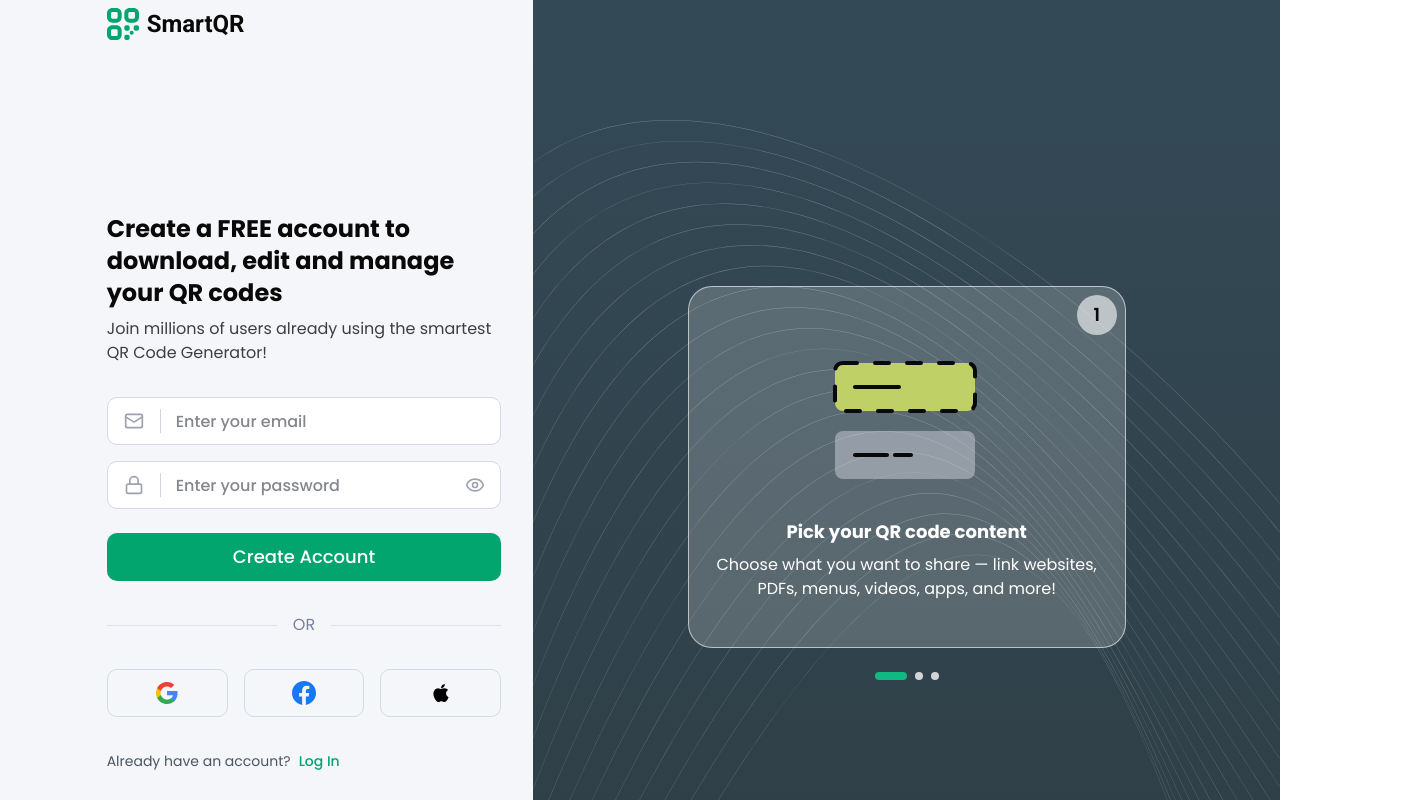
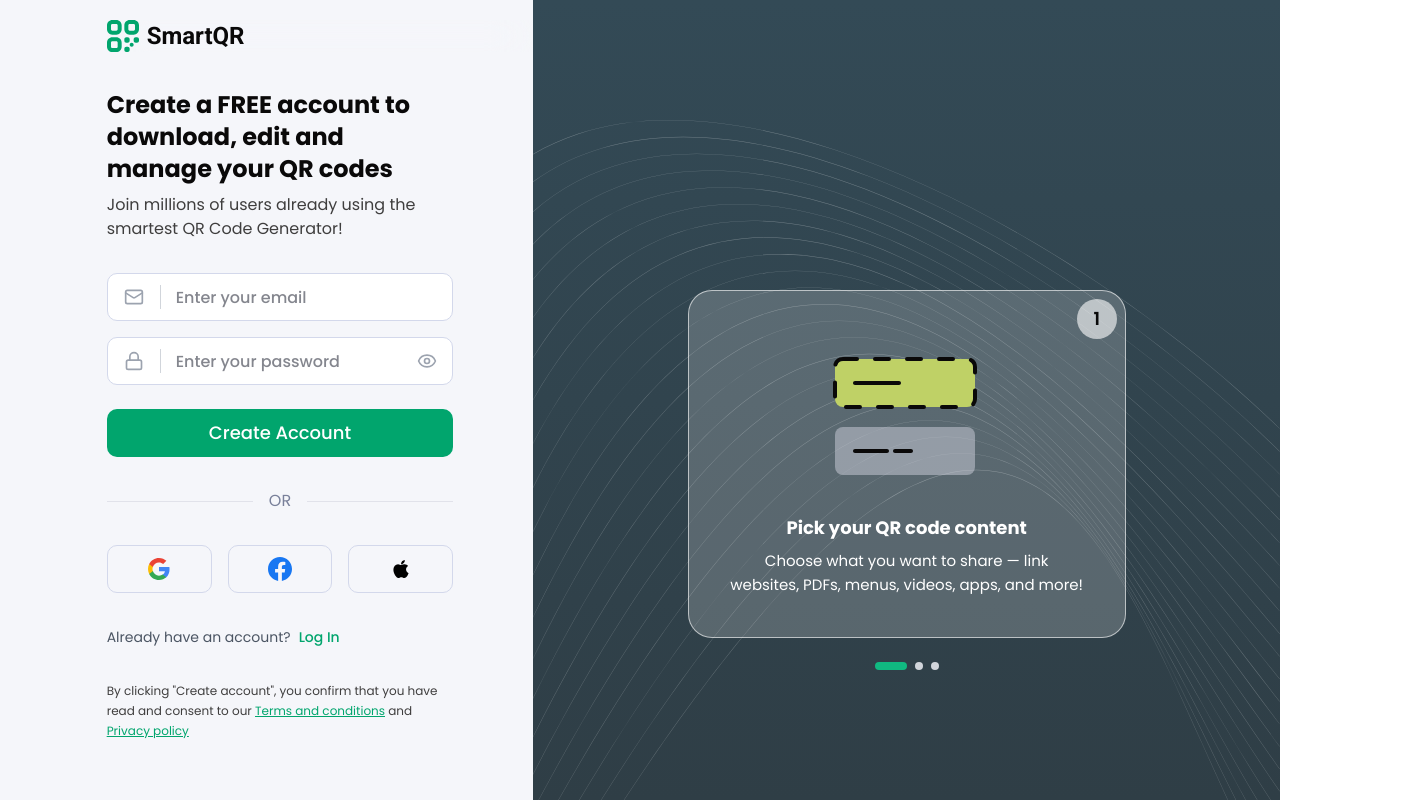
Before and after one commit to monaim3/QR-Code, a Next.js app: page /signup_v2 in a window 1280 px wide. Shown: the top 800 px of the page, 1426 px wide, since content can reach past the window. Built offline with nearby package versions, Linux system fonts and the light colour scheme.

Commit message:
fixes shuvo's update

```diff
--- a/app/checkout/congratulation/body.tsx
+++ b/app/checkout/congratulation/body.tsx
@@ -4,9 +4,9 @@ import LoadingAnimation from "../../../components/ui/loadingAnimation";
 
 export default function CongratulationPage(){
     return (
-        <Container className="flex flex-col items-center justify-center min-h-screen">
+        <Container className="flex flex-col items-center justify-center min-h-[calc(100vh-159px)]">
             <div className="flex flex-col items-center justify-start bg-white rounded-[12px] shadow-card w-full max-w-[350px] desktop:max-w-[400px]  p-[24px] desktop:p-[32px]">
-                <div className="w-[60px] h-[60px]">
+                <div className="size-[60px]">
                 <LoadingAnimation/>
                 </div>
                 <p className="text-[20px] desktop:text-[24px] leading-[28px] desktop:leading-[32px] font-bold text-[var(--black)] center mt-[24px]">
@@ -17,7 +17,7 @@ export default function CongratulationPage(){
                 </p>
                  {/* Button */}
                 <button
-                 className="mt-[24px] w-full h-[48px] bg-[var(--Blue)] hover:bg-emerald-700 text-white text-[18px] leading-[16px] font-medium rounded-[10px] transition-colors duration-200"
+                 className="mt-6 w-full h-12 bg-[var(--Blue)] hover:bg-[var(--Blue-hover)] text-white text-[18px] leading-[16px] font-medium rounded-[10px] transition-all duration-300"
                 >
                  Go to My QR codes
                 </button>
--- a/app/plan-and-pricing/right-pannel.tsx
+++ b/app/plan-and-pricing/right-pannel.tsx
@@ -257,8 +257,7 @@ export default function PlanAndPricingRightPannelp() {
   ]);
 
   return (
-    <div className="w-full max-w-full flex-shrink-0 flex flex-col items-center justify-start
-      bg-[#E7F4ED] rounded-[10px] px-6 desktop:px-14 py-8 desktop:py-8 gap-6 desktop:gap-8">
+    <div className="w-full max-w-full flex-shrink-0 flex flex-col items-center justify-start overflow-hidden bg-[#E7F4ED] rounded-[10px] px-6 desktop:px-14 py-8 desktop:py-8 gap-6 desktop:gap-8">
 
       {/* Heading */}
       <p className="text-[20px] desktop:text-[24px] font-bold text-center text-[var(--Black)] leading-[28px] desktop:leading-[32px]">
--- a/app/pricing/body.tsx
+++ b/app/pricing/body.tsx
@@ -20,7 +20,7 @@ interface PricingPlan {
 const PricingCard: React.FC<{ plan: PricingPlan }> = ({ plan }) => {
   return (
     <div className="flex flex-col bg-white p-[24px] desktop:p-[32px] shadow-card rounded-[12px] hover:shadow-xl transition-shadow duration-300">
-      <div className='flex flex-row item-start justify-between desktop:flex-col w-full m-w-full'>
+      <div className='flex flex-row item-start justify-between desktop:flex-col w-full max-w-full'>
           <h3 className="
             text-[var(--Black)]
             text-center
--- a/app/signup_v2/body.tsx
+++ b/app/signup_v2/body.tsx
@@ -29,41 +29,45 @@ const testimonials = [
 export default function SignupV2Body() {
    const [currentTestimonial, setCurrentTestimonial] = useState(0);
   return (
-    <div className="flex min-h-screen w-full">
+    <div className="flex min-h-screen w-full desktop:overflow-x-hidden">
+
       {/* Left Panel: smaller width */}
       <div className="desktop:w-1/12">
         {/* Can leave empty or add content */}
       </div>
 
       {/* Middle Panel */}
-      <div className="flex flex-col w-full desktop:w-1/3 items-start justify-start">
-      <div className="w-full h-[64px]">
-         <Link href={"/"} className="bg-white desktop:bg-transparent flex items-center gap-2 px-[20px] desktop:px-0 py-[8px]">
+      <div className="desktop:flex flex-col w-full desktop:w-1/3 justify-center items-end relative">
+        <div className="absolute top-0 left-0 right-0 desktop:top-5 desktop:left-auto w-full desktop:max-w-[520px] h-16 desktop:h-auto px-4 desktop:p-0 flex items-center justify-start border-b desktop:border-0 border-[var(--Boarder-Grey)] bg-white desktop:bg-transparent backdrop-blur-[20px]">
+          <Link href={"/"} className="bg-white desktop:bg-transparent flex items-center gap-2">
             <QrCode4 />
             <span className="text-[var(--Black)] font-roboto text-2xl font-bold leading-8">
               SmartQR
             </span>
         </Link>
         </div>
-      <div className="px-[20px] desktop:px-0 pt-[56px] desktop:pt-[149px]">
-        <div className="shadow-card md:shadow-none p-[16px] md:p-0 rounded-[10px]">
+
+        <div className="flex flex-col items-center justify-center px-[20px] desktop:px-0 pb-14 pt-[120px] desktop:pt-[86px] desktop:max-w-[520px]">
+          <div className="bg-white desktop:bg-transparent shadow-card desktop:shadow-none px-4 py-6 desktop:p-0 desktop:pr-12 rounded-[10px]">
             <SignUpElements socialRow={true} withRightPannel={false} />
           </div>
         </div>
-      <div className="h-[120px]"></div>
+      {/* <div className="h-[120px]"></div> */}
       </div>
 
       {/* Right Panel: take remaining space */}
-      <div className="hidden md:block flex-1 relative bg-gradient-to-b from-[#334A56] to-[#2F3E46] items-center justify-center min-h-screen">
+      <div className="hidden desktop:flex flex-1 relative bg-gradient-to-b from-[#334A56] to-[#2F3E46] items-center justify-center overflow-hidden">
+        <div className="absolute inset-0 pointer-events-none">
           <CurverLine className="pt-[120px]" />
+        </div>
        {/* Absolute overlay, perfectly centered */}
-        <div className="absolute inset-0 flex items-center justify-center">
-          <div className="relative flex flex-col items-center justify-center text-center w-[300px]">
+        <div className="flex items-center justify-center pt-[20vh]">
+          <div className="relative w-[438px] flex flex-col items-center justify-center text-center">
           <div className="relative w-full">
           {testimonials.map((testimonial, index) => (
             <div
               key={index}
-              className={`transition-all duration-500 ease-in-out w-full ${
+              className={`transition-all duration-1000 linear w-full ${
                 index === currentTestimonial
                   ? "opacity-100 translate-x-0 relative"
                   : index < currentTestimonial
@@ -71,20 +75,19 @@ export default function SignupV2Body() {
                   : "opacity-0 translate-x-full absolute top-0 left-0 right-0"
               } flex flex-col items-center`}
             >
-              <div className="w-[438px] flex flex-col items-center gap-[0px] p-[8px]
-                rounded-[24px] border border-white/60 bg-white/20">
-                  <div className="w-full flex justify-end">
-                  <div className="bg-[#FFFFFF99] w-[40px] h-[40px] rounded-full flex items-center justify-center">
-                    <p className="text-[18px] leading-[26px] font-semibold">{testimonial.id}</p>
+              <div className="w-full relative flex flex-col items-center gap-[0px] p-10 rounded-[24px] border border-white/60 bg-white/20">
+                  <div className="absolute top-2 right-2">
+                    <div className="bg-[#FFFFFF99] size-10 rounded-full flex items-center justify-center">
+                      <span className="text-[18px] leading-[26px] font-semibold">{testimonial.id}</span>
                     </div>
                 </div>
                   <img
                     src={testimonial.imagePath}
-                    alt="My Icon"
+                    alt="Icon"
                     className="w-[200px] h-[160px]"
                   />
-                  <p className="text-[18px] leading-[26px] font-bold text-white pt-[24px]">{testimonial.title}</p>
-                   <p className="text-[16px] leading-[24px] font-regular text-white pt-[8px] pb-[38px]">{testimonial.subTitle}</p>
+                  <h2 className="text-[18px] leading-[26px] font-bold text-white pt-[24px]">{testimonial.title}</h2>
+                   <p className="text-[15px] leading-[24px] font-regular text-white pt-[8px]">{testimonial.subTitle}</p>
                 </div>
             </div>
           ))}
--- a/components/ui/loadingAnimation.tsx
+++ b/components/ui/loadingAnimation.tsx
@@ -14,12 +14,12 @@ const LoadingAnimation = () => {
         }
 
         @keyframes drawCheckmark {
-          0%, 79.9% {
+          0%, 89% {
             stroke-dashoffset: 60;
             opacity: 0;
             visibility: hidden;
           }
-          80% {
+          90% {
             stroke-dashoffset: 60;
             opacity: 1;
             visibility: visible;
@@ -42,7 +42,7 @@ const LoadingAnimation = () => {
 
       <div className="relative w-16 h-16">
         <svg
-          className="absolute inset-0 m-w-full m-h-full"
+          className="absolute inset-0 max-w-full m-h-full"
           viewBox="0 0 100 100"
         >
           {/* Animated progress circle */}
```
Also changed, not shown: app/forget-password/body.tsx (+4 -4 lines), app/otp-verify/footer.tsx (+9 -11 lines). Lines whose indentation alone changed are shown as unchanged.
